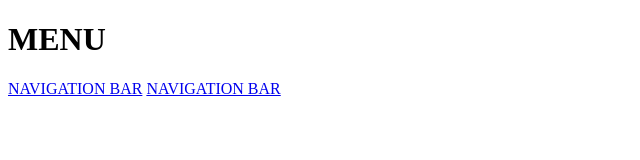
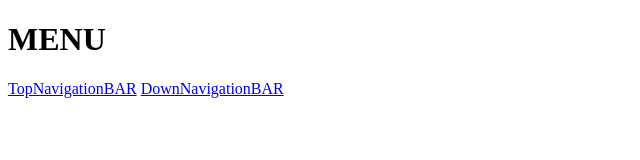
Before and after one commit to Hafidznaqiuddin/menu1, a plain HTML site: page index.html in a window 1280 px wide. Shown: the full height of the page, 0-640 px from the left. Drawn offline with Linux system fonts and the light colour scheme.

Commit message:
Update index.html

```diff
--- a/index.html
+++ b/index.html
@@ -9,7 +9,7 @@
 <body>
     <h1>MENU</h1>
 
-    <a href = 'top_navigation_bar.html'>NAVIGATION BAR</a>
-    <a href = 'dropdown_navbar.html'>NAVIGATION BAR</a>
+    <a href = "top.html">TopNavigationBAR</a>
+    <a href = "down.html">DownNavigationBAR</a>
 </body>
 </html>
```
